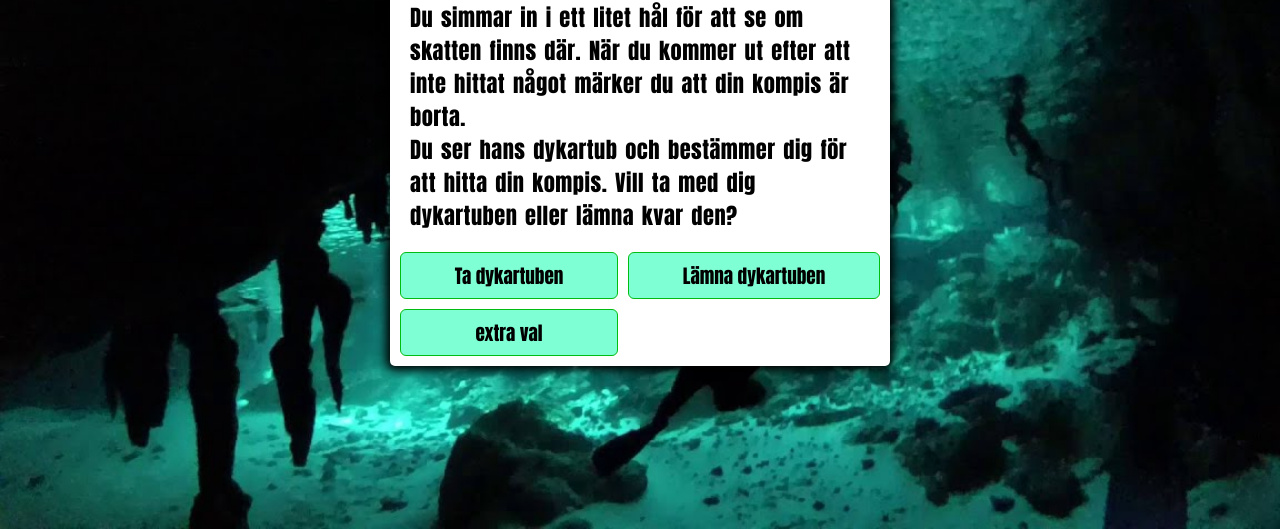
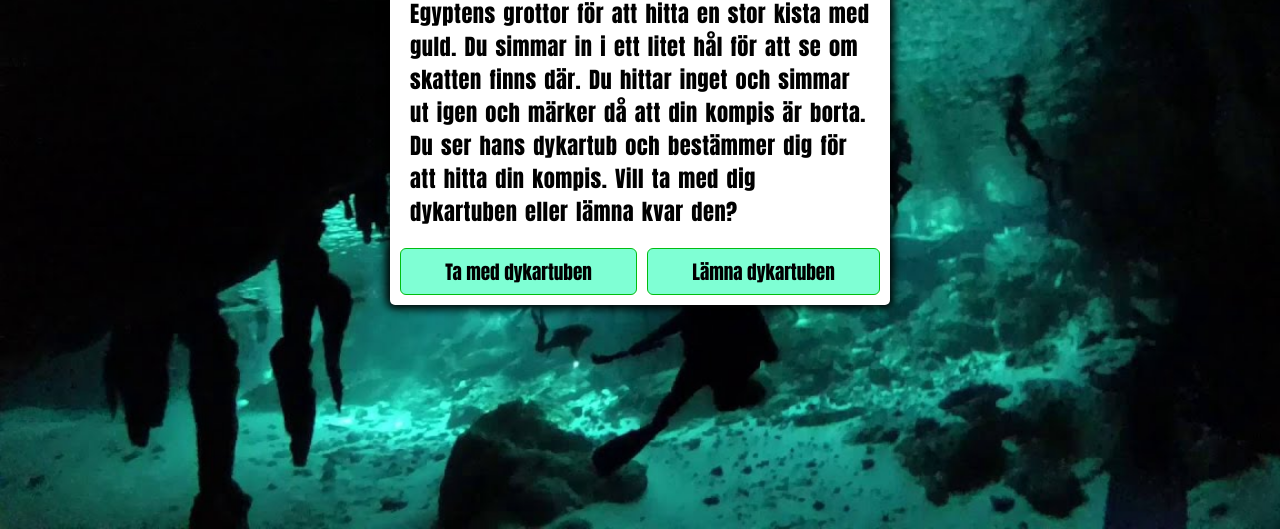
Before and after one commit to Sillen00/TextbaseradInteraktivUpplevelse-Uppgift-prompt-alert, a plain HTML site: page index.html in a window 1280 px wide. Shown: the part 271-800 px from the top of the page. Drawn offline with Linux system fonts and the light colour scheme.

Commit message:
First scene JS

```diff
--- a/index.html
+++ b/index.html
@@ -24,9 +24,8 @@
       </p>
 
       <div class="btn-grid" id="option-buttons">
-        <button class="option-btn">Ta dykartuben</button>
-        <button class="option-btn">Lämna dykartuben</button>
-        <button class="option-btn">extra val</button>
+        <button id="option-btn-1"></button>
+        <button id="option-btn-2"></button>
       </div>
 
     </div>
--- a/main.js
+++ b/main.js
@@ -1,19 +1,29 @@
-/*window.addEventListener("DOMContentLoaded", main);
+window.addEventListener("DOMContentLoaded", main);
 
+/**
+ * Startar programet när DOMen laddats in.
+ */
 function main() {
-
-};*/
-
-const textElement = document.getElementById("text");
-const buttonElement = document.getElementById("button");
-
-const inputText = document.getElementById("input-options").value;
+    loadStartScene();
+};
 
 
+/**
+ * Start och första scenen på spelet.
+ */
+function loadStartScene(){
+    const textElement = document.getElementById("text");
+    const optionButtonElement1 = document.getElementById("option-btn-1");
+    const optionButtonElement2 = document.getElementById("option-btn-2");
 
+    textElement.textContent = "Du och din kompis har dykt i flera dagar i Egyptens grottor för att hitta en stor kista med guld. Du simmar in i ett litet hål för att se om skatten finns där. Du hittar inget och simmar ut igen och märker då att din kompis är borta. Du ser hans dykartub och bestämmer dig för att hitta din kompis. Vill ta med dig dykartuben eller lämna kvar den?"
+    optionButtonElement1.textContent = "Ta med dykartuben";
+    optionButtonElement2.textContent = "Lämna dykartuben";
 
-document.getElementById("button").addEventListener("click", function(){
-    if (inputText === "lämna"){
-        console.log("blod")
-    }
-});
+    optionButtonElement1.addEventListener("click", loadScene2);
+    optionButtonElement2.addEventListener("click", loadScene2);
+};
+
+function loadScene2() {
+
+}
--- a/style.css
+++ b/style.css
@@ -51,7 +51,7 @@ h1{
 
 }
 
-.option-btn{
+#option-btn-1, #option-btn-2{
     background-color: rgb(127, 255, 212);
     border: 1px solid rgb(2, 189, 17);
     border-radius: 6px;
@@ -59,6 +59,6 @@ h1{
     font-size: 1.2rem;
 }
 
-.option-btn:hover{
+#option-btn-1:hover, #option-btn-2:hover{
     border-color: black;
 }
```
